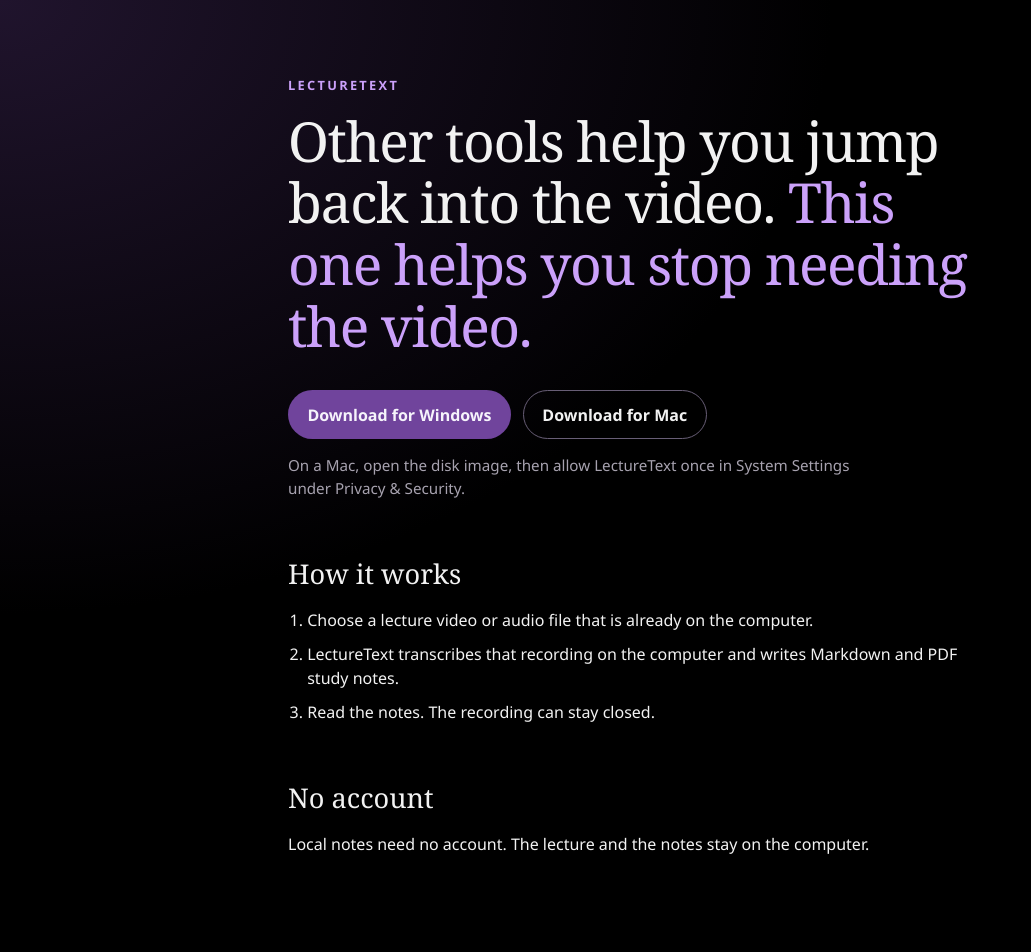
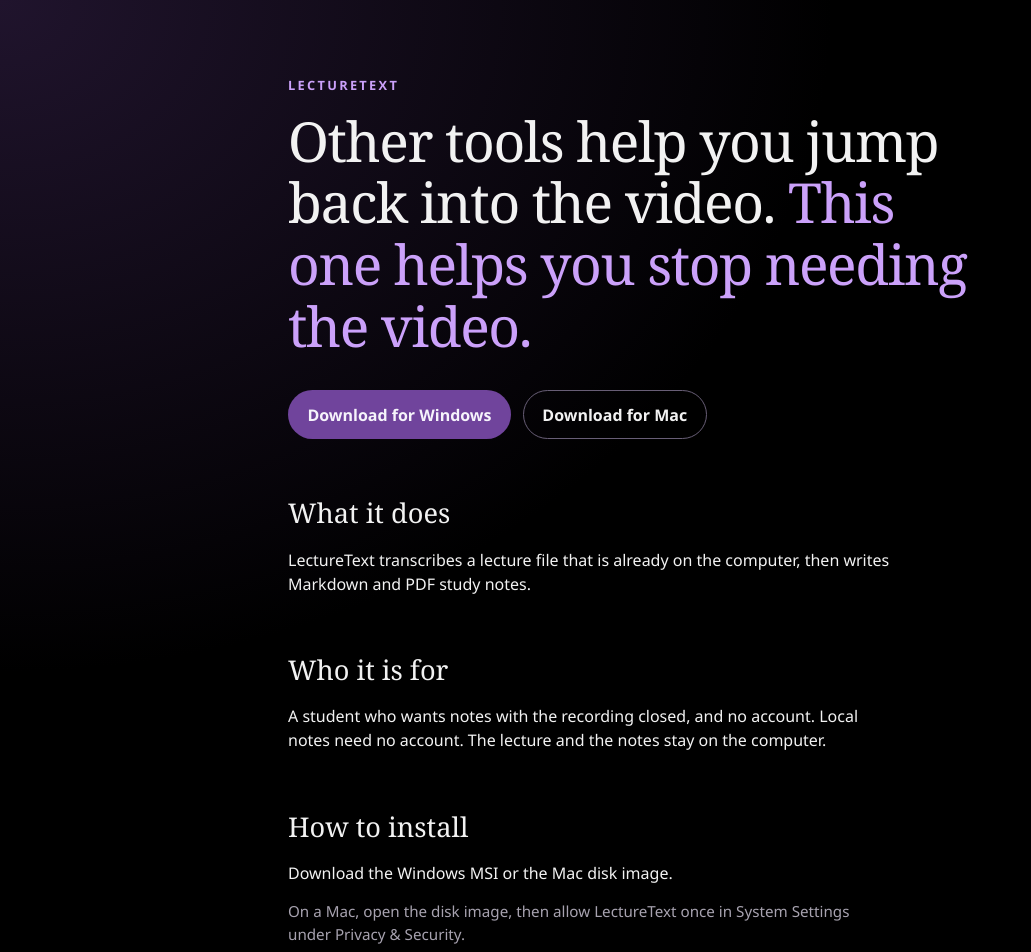
Before and after one commit to Hammad15/lecturetext, a Next.js app: page /lecturetext/ in a window 1280 px wide. Shown: the top 952 px of the page, without its empty margins (0-1031 px from the left). Built offline with nearby package versions, Linux system fonts and the light colour scheme.

Commit message:
Add what the landing page does, who it is for, and how to install.
Set the page title for local lecture transcription and study notes, and keep the LectureText name and download buttons.

```diff
--- a/app/globals.css
+++ b/app/globals.css
@@ -151,3 +151,7 @@ section p {
   max-width: 38rem;
   margin: 0;
 }
+
+section p.fine {
+  margin-top: 0.95rem;
+}
--- a/app/layout.tsx
+++ b/app/layout.tsx
@@ -2,7 +2,7 @@ import type { Metadata } from "next"
 import "./globals.css"
 
 export const metadata: Metadata = {
-  title: "LectureText",
+  title: "LectureText: local lecture transcription and study notes",
   description:
     "Other tools help you jump back into the video. This one helps you stop needing the video.",
 }
--- a/app/page.tsx
+++ b/app/page.tsx
@@ -30,20 +30,24 @@ export default function Home() {
             Download for Mac
           </a>
         </div>
-        <p className="fine" id="mac-install">
-          On a Mac, open the disk image, then allow LectureText once in System Settings under Privacy &amp; Security.
-        </p>
-        <section aria-labelledby="how-it-works">
-          <h2 id="how-it-works">How it works</h2>
-          <ol>
-            <li>Choose a lecture video or audio file that is already on the computer.</li>
-            <li>LectureText transcribes that recording on the computer and writes Markdown and PDF study notes.</li>
-            <li>Read the notes. The recording can stay closed.</li>
-          </ol>
+        <section aria-labelledby="what-it-does">
+          <h2 id="what-it-does">What it does</h2>
+          <p>
+            LectureText transcribes a lecture file that is already on the computer, then writes Markdown and PDF study notes.
+          </p>
         </section>
-        <section aria-labelledby="no-account">
-          <h2 id="no-account">No account</h2>
-          <p>Local notes need no account. The lecture and the notes stay on the computer.</p>
+        <section aria-labelledby="who-it-is-for">
+          <h2 id="who-it-is-for">Who it is for</h2>
+          <p>
+            A student who wants notes with the recording closed, and no account. Local notes need no account. The lecture and the notes stay on the computer.
+          </p>
+        </section>
+        <section aria-labelledby="how-to-install">
+          <h2 id="how-to-install">How to install</h2>
+          <p>Download the Windows MSI or the Mac disk image.</p>
+          <p className="fine" id="mac-install">
+            On a Mac, open the disk image, then allow LectureText once in System Settings under Privacy &amp; Security.
+          </p>
         </section>
       </main>
     </div>
```
